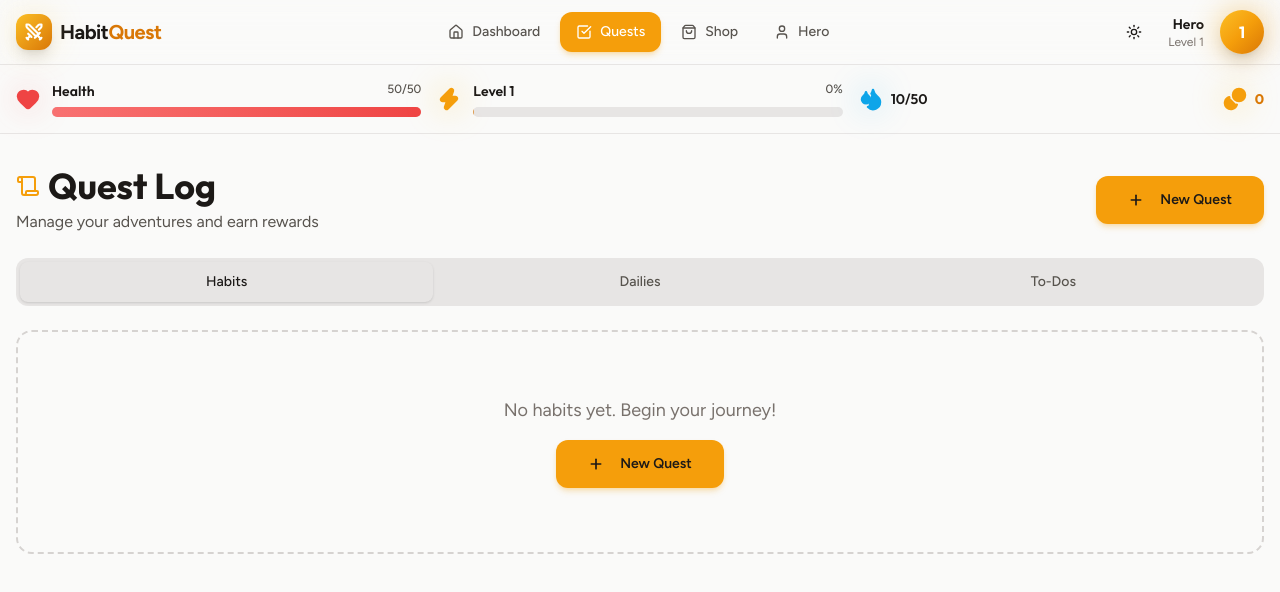
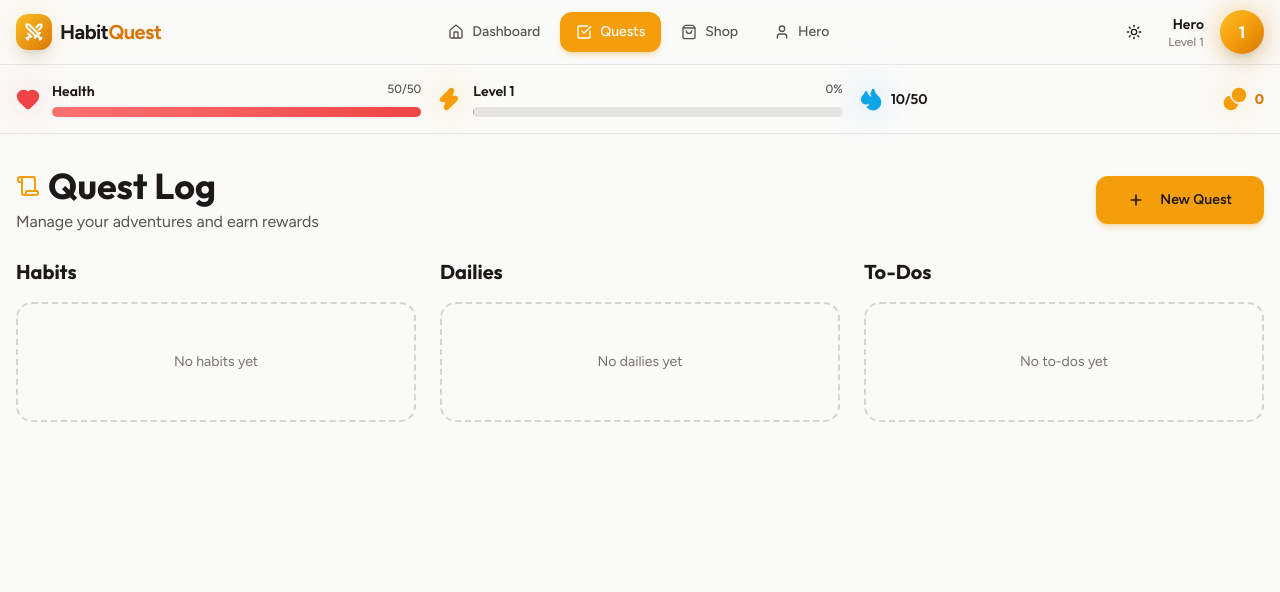
Before and after one commit to habibsyuhada/habit-quest, a Next.js app: page /tasks in a window 1280 px wide. Shown: the top 592 px of the page. Built offline with nearby package versions, Linux system fonts and the light colour scheme.

Commit message:
update tab view

```diff
--- a/app/tasks/page.tsx
+++ b/app/tasks/page.tsx
@@ -100,7 +100,8 @@ export default function TasksPage() {
           )}
         </div>
 
-        <Tabs value={activeTab} onValueChange={(value) => setActiveTab(value as 'habits' | 'dailies' | 'todos')} className="w-full">
+        {/* Mobile: Tab layout */}
+        <Tabs value={activeTab} onValueChange={(value) => setActiveTab(value as 'habits' | 'dailies' | 'todos')} className="w-full lg:hidden">
           <TabsList className="grid w-full grid-cols-3 mb-6 h-auto bg-gray-200-custom p-1">
             <TabsTrigger value="habits" className="relative text-sm py-2.5 data-[state=active]:bg-theme-primary data-[state=active]:shadow-sm">
               Habits
@@ -199,6 +200,103 @@ export default function TasksPage() {
           </TabsContent>
         </Tabs>
 
+        {/* Desktop: 3-column layout */}
+        <div className="hidden lg:grid lg:grid-cols-3 gap-6">
+          {/* Habits Column */}
+          <div>
+            <div className="flex items-center gap-2 mb-4">
+              <h2 className="font-heading text-xl font-bold text-theme-primary">Habits</h2>
+              {habits.length > 0 && (
+                <span className="bg-purple-100-custom text-purple-700-custom text-xs px-2 py-0.5 rounded-full font-semibold">
+                  {habits.length}
+                </span>
+              )}
+            </div>
+            <div className="grid grid-cols-1 gap-4">
+              {habits.length === 0 ? (
+                <div className="text-center py-12 bg-theme-primary/50 rounded-2xl border-2 border-dashed border-gray-300-custom">
+                  <p className="text-theme-tertiary text-sm">No habits yet</p>
+                </div>
+              ) : (
+                <AnimatePresence>
+                  {habits.map((task) => (
+                    <TaskCard
+                      key={task.id}
+                      task={task}
+                      onComplete={() => completeTask(task.id)}
+                      onDelete={() => deleteTask(task.id)}
+                      onEdit={() => handleEditTask(task)}
+                      onHabitAction={(direction) => completeHabit(task.id, direction)}
+                    />
+                  ))}
+                </AnimatePresence>
+              )}
+            </div>
+          </div>
+
+          {/* Dailies Column */}
+          <div>
+            <div className="flex items-center gap-2 mb-4">
+              <h2 className="font-heading text-xl font-bold text-theme-primary">Dailies</h2>
+              {dailies.length > 0 && (
+                <span className="bg-sky-100-custom text-sky-700-custom text-xs px-2 py-0.5 rounded-full font-semibold">
+                  {dailies.length}
+                </span>
+              )}
+            </div>
+            <div className="grid grid-cols-1 gap-4">
+              {dailies.length === 0 ? (
+                <div className="text-center py-12 bg-theme-primary/50 rounded-2xl border-2 border-dashed border-gray-300-custom">
+                  <p className="text-theme-tertiary text-sm">No dailies yet</p>
+                </div>
+              ) : (
+                <AnimatePresence>
+                  {dailies.map((task) => (
+                    <TaskCard
+                      key={task.id}
+                      task={task}
+                      onComplete={() => completeTask(task.id)}
+                      onDelete={() => deleteTask(task.id)}
+                      onEdit={() => handleEditTask(task)}
+                    />
+                  ))}
+                </AnimatePresence>
+              )}
+            </div>
+          </div>
+
+          {/* To-Dos Column */}
+          <div>
+            <div className="flex items-center gap-2 mb-4">
+              <h2 className="font-heading text-xl font-bold text-theme-primary">To-Dos</h2>
+              {todos.length > 0 && (
+                <span className="bg-green-100-custom text-green-700-custom text-xs px-2 py-0.5 rounded-full font-semibold">
+                  {todos.length}
+                </span>
+              )}
+            </div>
+            <div className="grid grid-cols-1 gap-4">
+              {todos.length === 0 ? (
+                <div className="text-center py-12 bg-theme-primary/50 rounded-2xl border-2 border-dashed border-gray-300-custom">
+                  <p className="text-theme-tertiary text-sm">No to-dos yet</p>
+                </div>
+              ) : (
+                <AnimatePresence>
+                  {todos.map((task) => (
+                    <TaskCard
+                      key={task.id}
+                      task={task}
+                      onComplete={() => completeTask(task.id)}
+                      onDelete={() => deleteTask(task.id)}
+                      onEdit={() => handleEditTask(task)}
+                    />
+                  ))}
+                </AnimatePresence>
+              )}
+            </div>
+          </div>
+        </div>
+
         {/* Edit Task Dialog */}
         {editingTask && (
           <TaskCreator
```
